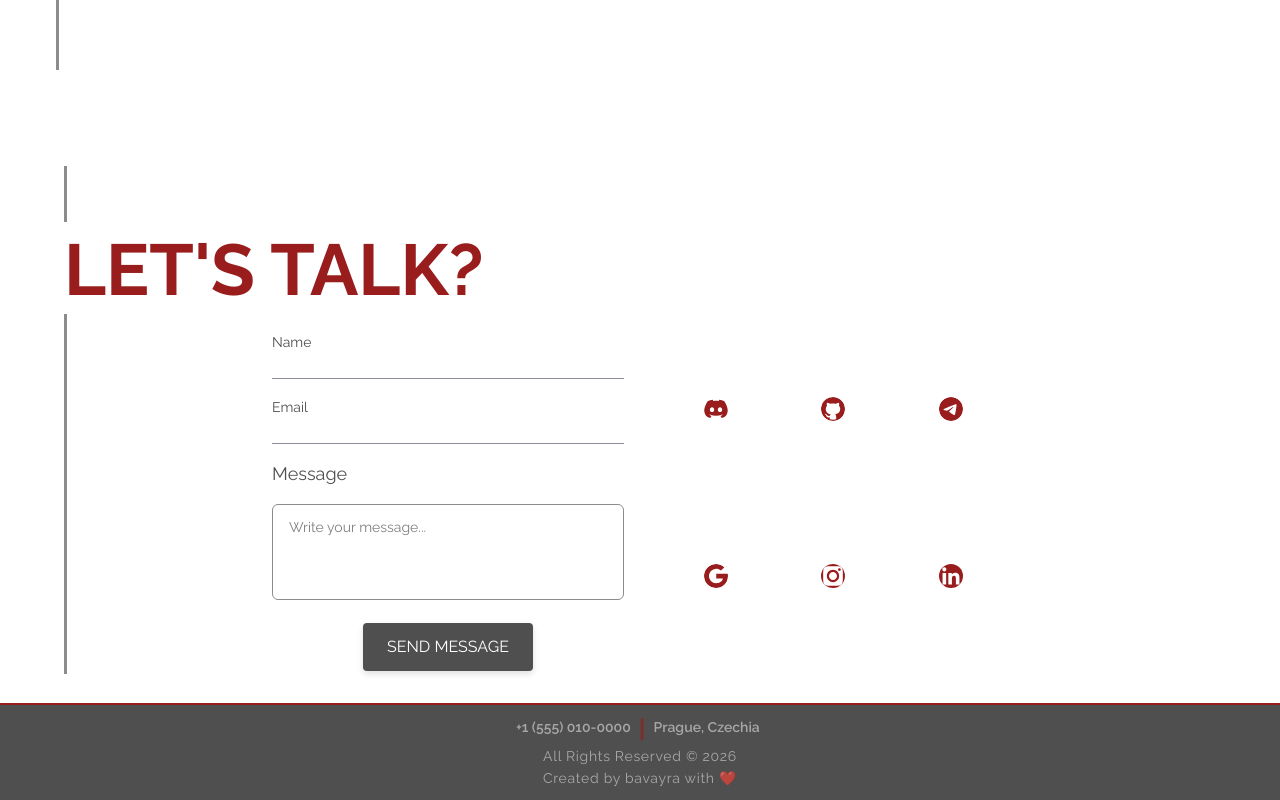
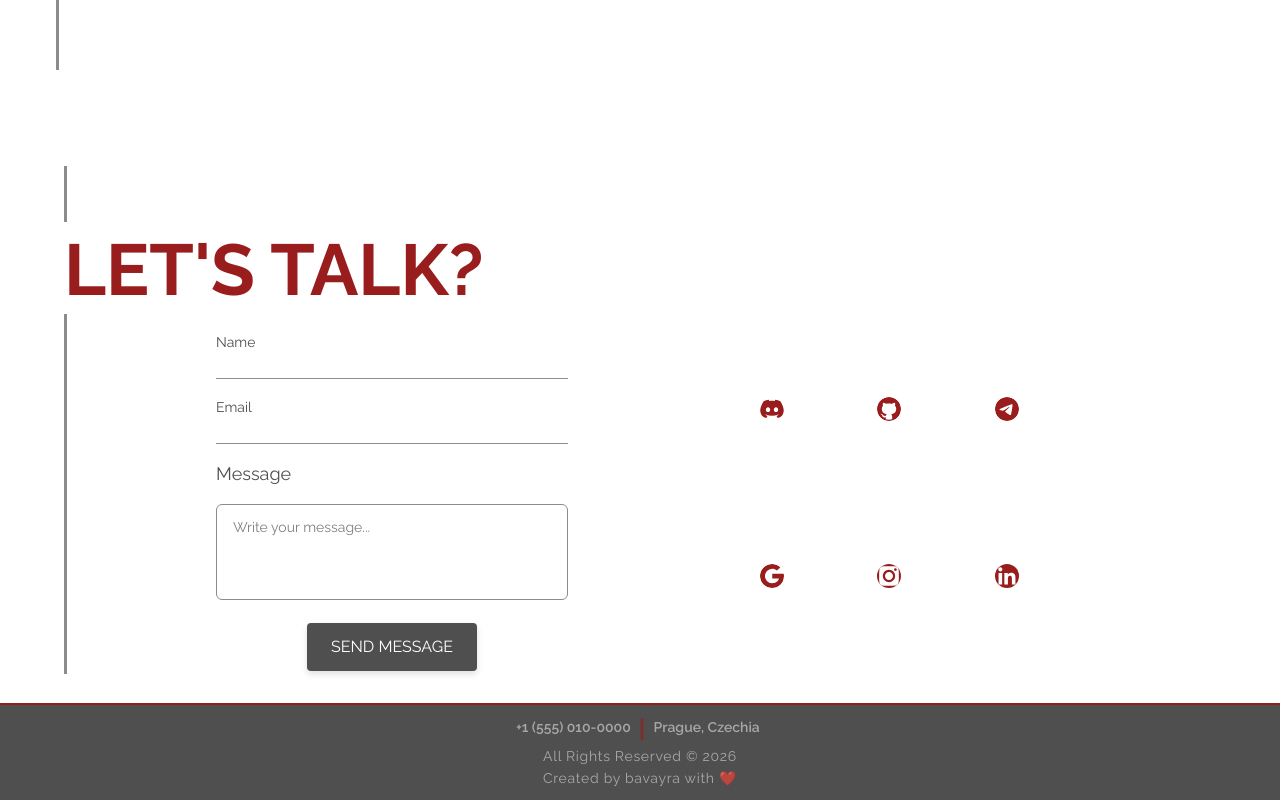
Before and after one commit to bavayra/Portfolio, a React (Vite) app: page / in a window 1280 px wide. Shown: the part 4682-5482 px from the top of the page. Built offline with nearby package versions, Linux system fonts and the light colour scheme.

Commit message:
style(Contacts-1280): increased gap-x for section's cos

```diff
--- a/src/sections/Contacts.tsx
+++ b/src/sections/Contacts.tsx
@@ -113,7 +113,7 @@ const ContactSection = () => {
         color="grey-2"
         topPx="var(--contacts-div-bot-top)"
       />
-      <div className="flex flex-col desktop-sm:grid desktop-sm:grid-cols-2 desktop-sm:gap-x-20">
+      <div className="flex flex-col desktop-sm:grid desktop-sm:grid-cols-2 desktop-sm:gap-x-20 xl:gap-x-48">
         <div className="relative flex justify-center ">
           <div>
             <form
```
